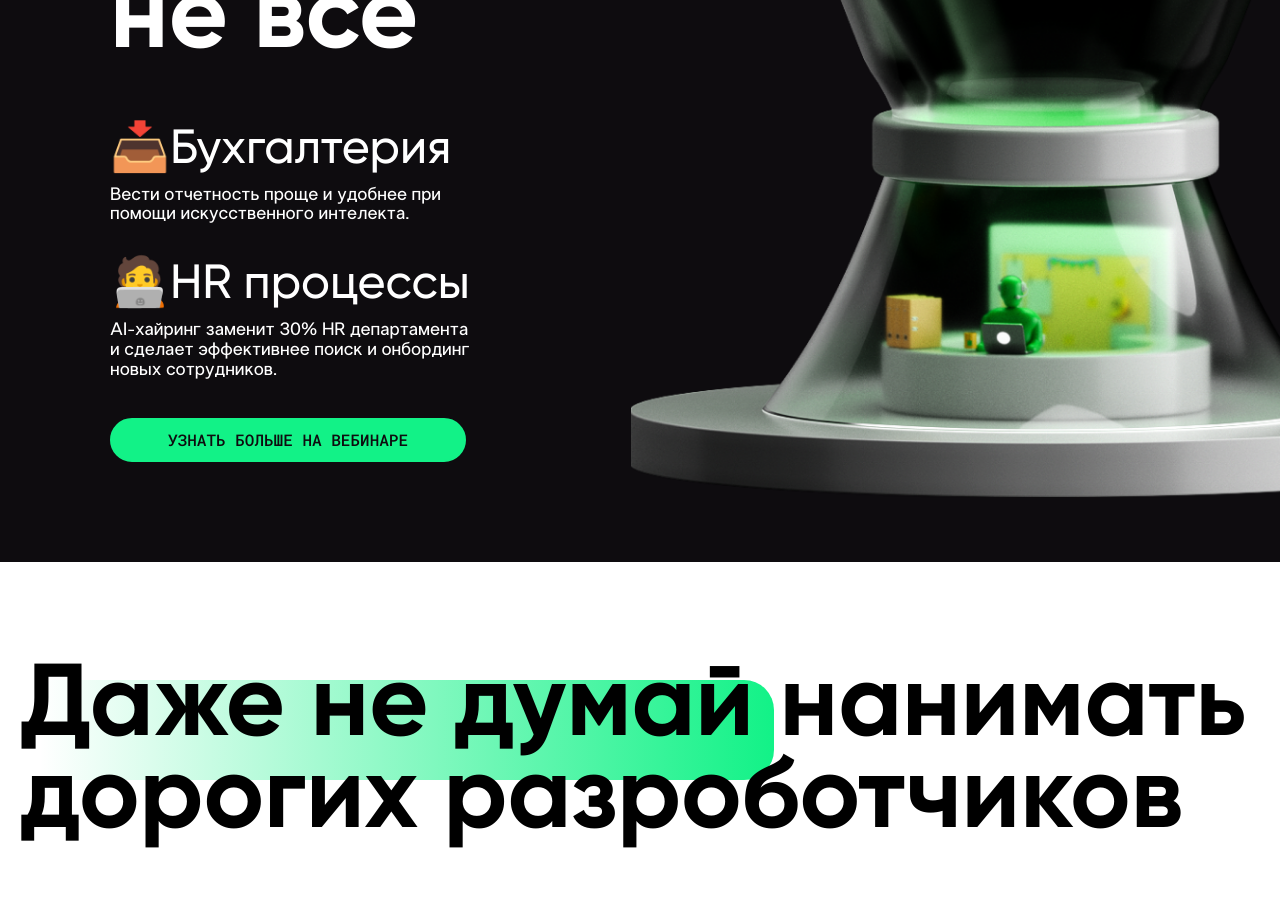
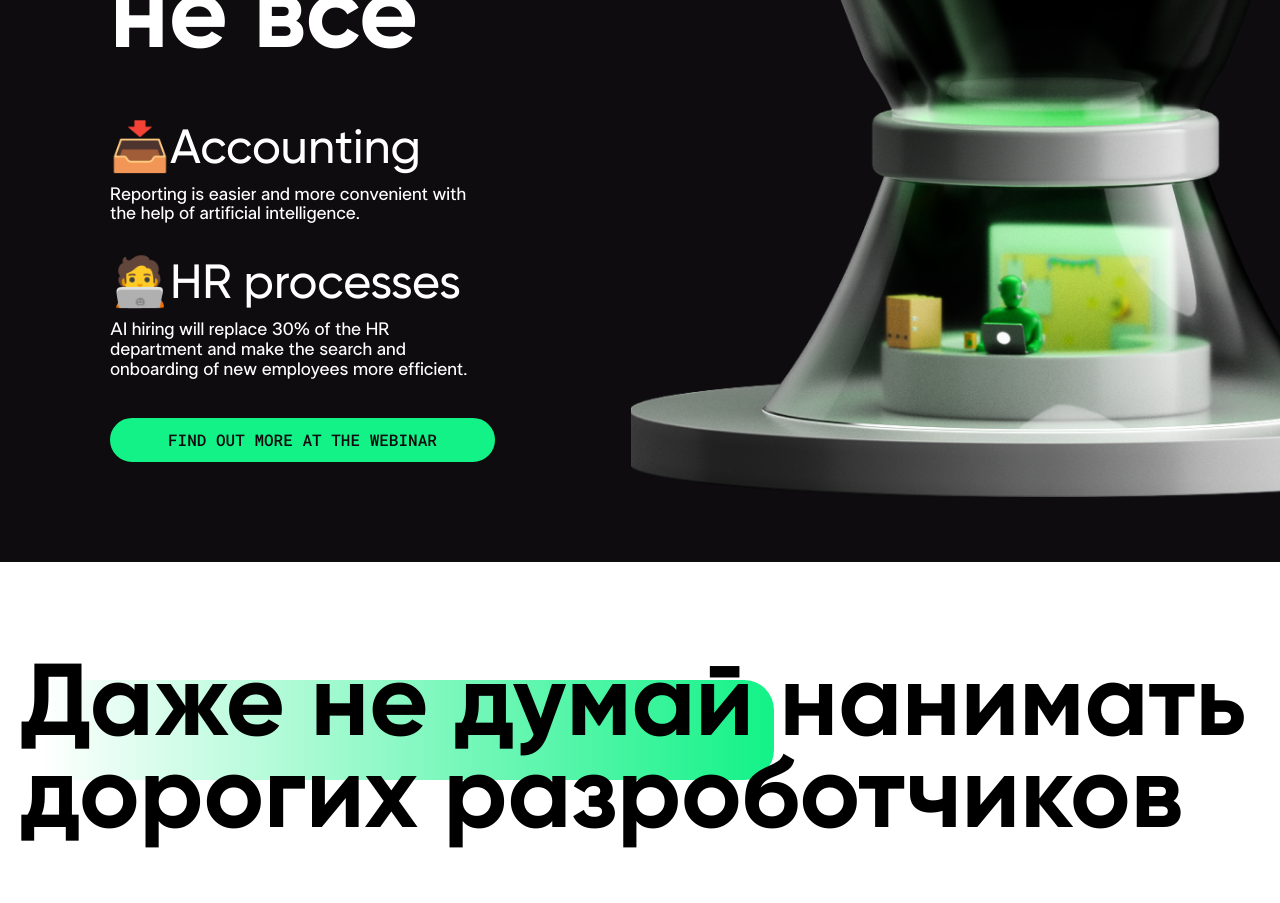
Before and after one commit to Danabess/LegkoAi, a React (Vite) app: page / in a window 1280 px wide. Shown: the part 2900-3803 px from the top of the page. Built offline with nearby package versions, Linux system fonts and the light colour scheme; a web font is replaced by a local one.

Commit message:
English translate

```diff
--- a/src/components/Benefits.jsx
+++ b/src/components/Benefits.jsx
@@ -7,19 +7,20 @@ const Benefits = () => {
   const benefitsList = [
     {
       icon: "📥",
-      title: "Бухгалтерия",
-      description: "Вести отчетность проще и удобнее при помощи искусственного интелекта.",
+      title: "Accounting",
+      description: "Reporting is easier and more convenient with the help of artificial intelligence.",
     },
     {
       icon: "🧑‍💻",
-      title: "HR процессы",
-      description: "AI-хайринг заменит 30% HR департамента и сделает эффективнее поиск и онбординг новых сотрудников.",
+      title: "HR processes",
+      description:
+        "AI hiring will replace 30% of the HR department and make the search and onboarding of new employees more efficient.",
     },
   ];
 
   return (
     <Section
-      id="Интеграции"
+      id="Integrations"
       className="bg-dark text-white overflow-hidden relative max-md:after:absolute max-md:after:top-0 max-md:after:w-full max-md:after:h-[450px] max-sm:after:h-[350px] max-md:after:bg-gradient-to-b max-md:after:from-dark max-md:after:to-transparent">
       <div className="section_container flex md:flex-row flex-col items-center justify-between gap-10 max-h-[800px]">
         <div className="z-10 md:pl-[90px] max-md:flex max-md:flex-col max-md:items-center">
@@ -41,7 +42,12 @@ const Benefits = () => {
               );
             })}
           </div>
-          <Button btnContent="Узнать больше на вебинаре" className="hover:bg-sky-500 hover:border-sky-500" green wide />
+          <Button
+            btnContent="Find out more at the webinar"
+            className="hover:bg-sky-500 hover:border-sky-500"
+            green
+            wide
+          />
         </div>
         <div className="md:h-[580px] md:relative w-full absolute top-0">
           <div className="absolute lg:w-[830px] lg:h-[1000px] md:w-[530px] md:h-[700px] sm:w-[430px] sm:h-[510px] w-[330px] h-[410px] lg:-bottom-9 md:bottom-4 max-md:top-[-60px] max-md:left-1/2 max-md:-translate-x-1/2">
```
